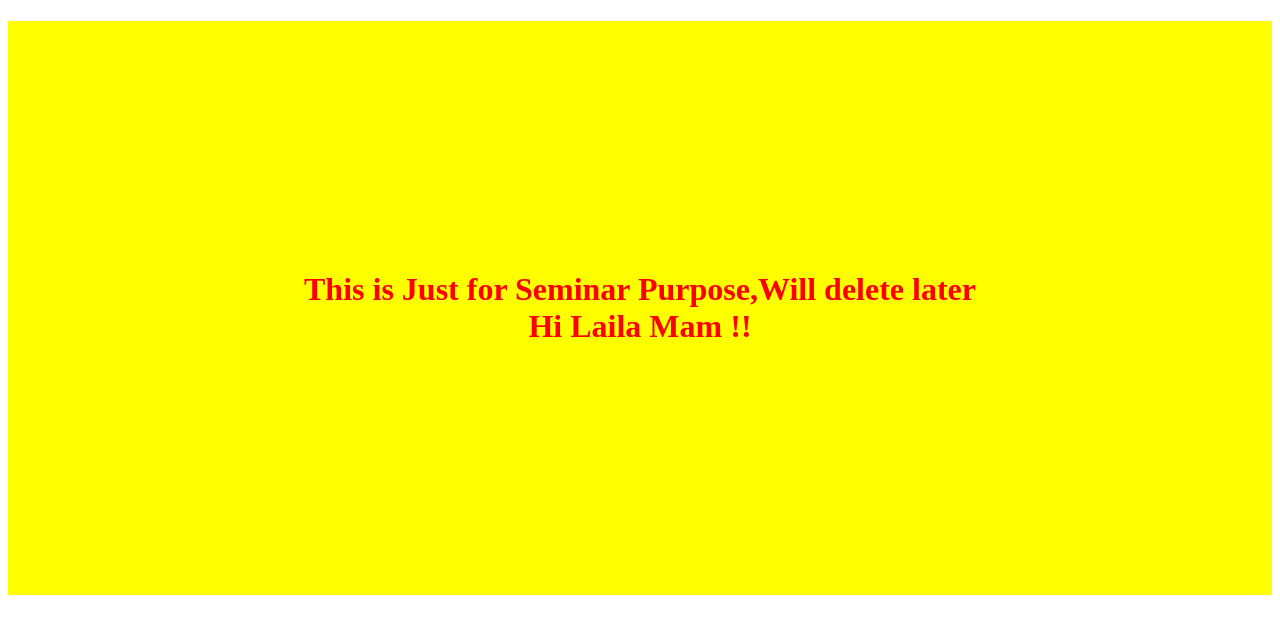
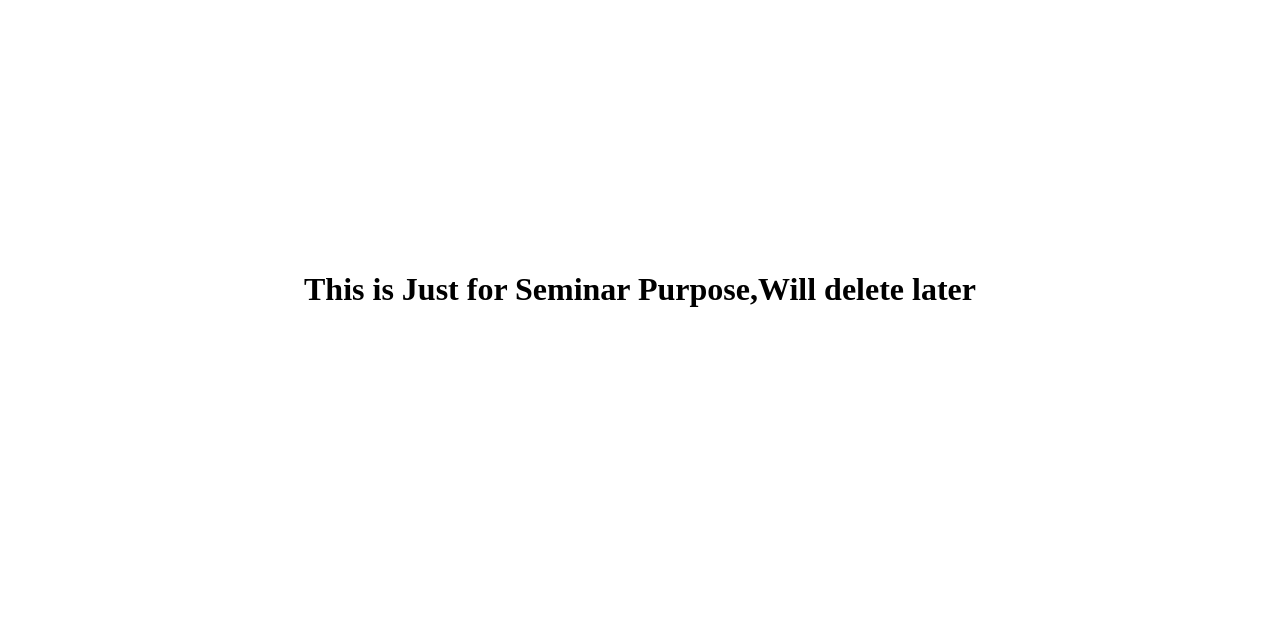
Before and after one commit to hackerjose25/SE-Seminar, a plain HTML site: page index.html in a window 1280 px wide. Drawn offline with Linux system fonts and the light colour scheme.

Commit message:
initial commit

```diff
--- a/index.html
+++ b/index.html
@@ -8,13 +8,6 @@
 <body>
     <h1 style="padding: 250px;">
         <center>This is Just for Seminar Purpose,Will delete later</center>
-        <center>Hi Laila Mam !!</center>
     </h1>
-    <style>
-        h1{
-            color: red;
-            background-color:yellow;
-        }
-    </style>
 </body>
 </html>
```
